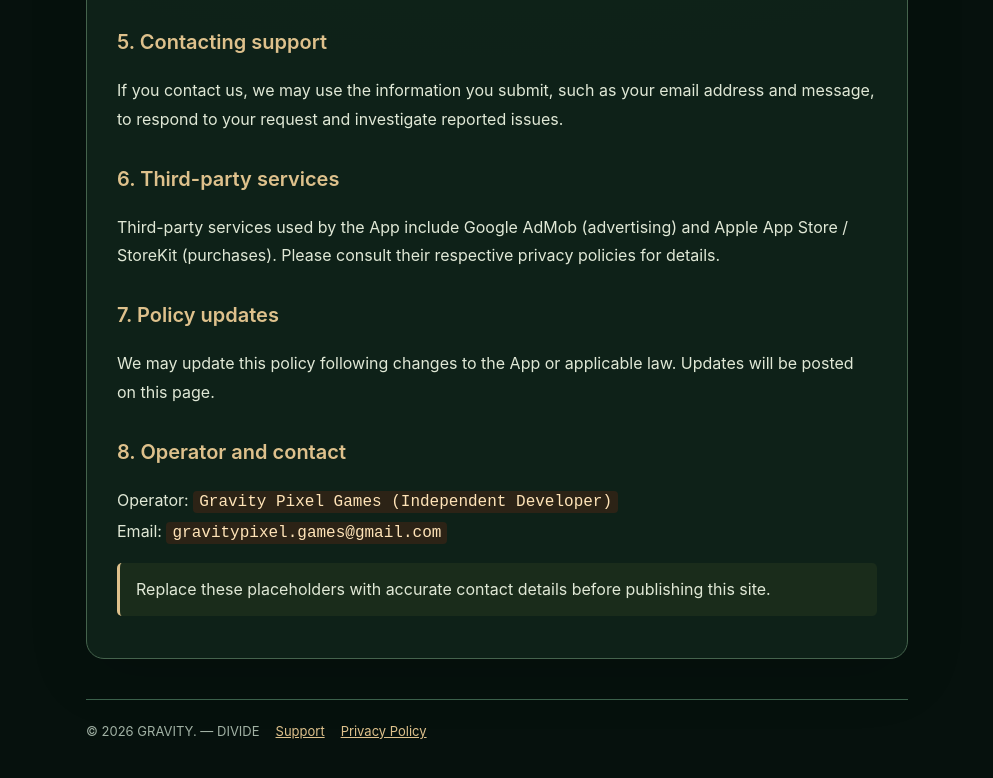
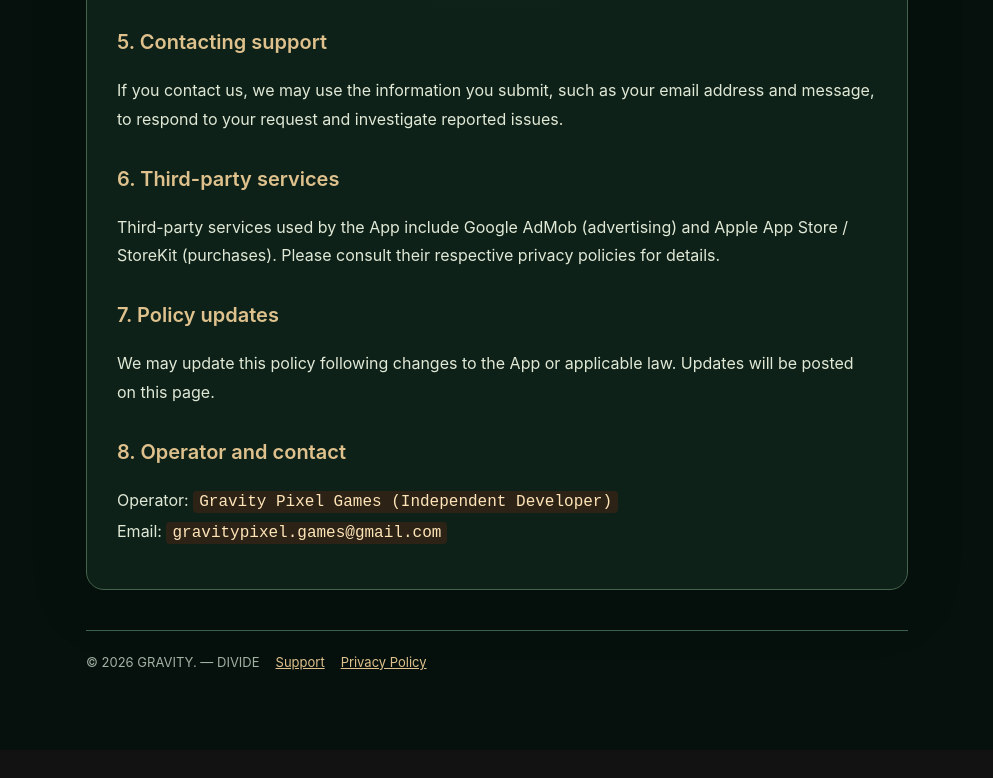
Before and after one commit to gravitypixelgames/gravity-divide, a plain HTML site: page privacy.html in a window 1280 px wide. Shown: the part 1331-2109 px from the top of the page, without its empty margins (143-1136 px from the left). After the commit the page ends 2081 px from the top, so only its background shows below. Drawn offline with Linux system fonts and the light colour scheme.

Commit message:
Update privacy.html

```diff
--- a/privacy.html
+++ b/privacy.html
@@ -6,7 +6,7 @@
 <h2>5. お問い合わせ</h2><p>お問い合わせをいただいた場合、利用者が送信した内容やメールアドレスなどを、問い合わせへの回答や不具合調査に必要な範囲で利用することがあります。</p>
 <h2>6. 第三者サービス</h2><p>本アプリが利用する第三者サービスは、Google AdMob（広告）とApple App Store／StoreKit（アプリ内課金）です。各サービスによる情報の取扱いについては、それぞれのポリシーをご確認ください。</p>
 <h2>7. 改定</h2><p>本ポリシーは、アプリの機能や法令の変更等に伴い改定する場合があります。変更内容は本ページでご案内します。</p>
-<h2>8. 運営者・連絡先</h2><p>運営者：<span class="contact-placeholder">Gravity Pixel Games（個人開発）</span><br>メール：<span class="contact-placeholder">gravitypixel.games@gmail.com</span></p><p class="note">この連絡先欄は公開前に実際の情報へ置き換えてください。</p></section><section class="content hide" data-lang="en"><h2>Privacy Policy</h2><p class="muted">Last updated: November 22, 2026</p><p>GRAVITY. — DIVIDE (the “App”) handles certain information to provide gameplay, advertisements and in-app purchases. This policy describes the relevant practices.</p>
+<h2>8. 運営者・連絡先</h2><p>運営者：<span class="contact-placeholder">Gravity Pixel Games（個人開発）</span><br>メール：<span class="contact-placeholder">gravitypixel.games@gmail.com</span></p></section><section class="content hide" data-lang="en"><h2>Privacy Policy</h2><p class="muted">Last updated: November 22, 2026</p><p>GRAVITY. — DIVIDE (the “App”) handles certain information to provide gameplay, advertisements and in-app purchases. This policy describes the relevant practices.</p>
 <h2>1. Game progress</h2><p>The App stores stage completion records, collected crystal counts, selected stages and gravity settings locally on the device. It does not use a developer-operated server to store these progress records.</p>
 <h2>2. Advertising (Google AdMob)</h2><p>The App uses Google AdMob to display interstitial advertisements. Google and advertising partners may collect and process data such as IP addresses, device identifiers, ad impressions and interactions, and diagnostic information for ad delivery, measurement and fraud prevention. The actual processing may depend on the device, region, use of the App and consent choices.</p><p>For additional information, please see <a href="https://policies.google.com/privacy" target="_blank" rel="noopener noreferrer">Google's Privacy Policy</a> and <a href="https://policies.google.com/technologies/partner-sites" target="_blank" rel="noopener noreferrer">How Google uses information from sites or apps that use its services</a>.</p>
 <h2>3. Advertising choices</h2><p>Depending on applicable law and region, the App may present consent or privacy-choice screens. Where an in-app privacy-choice control is available, you can use it to review your choices.</p><p>Purchasing “Remove Ads Forever” disables the App's interstitial advertisements.</p>
@@ -14,4 +14,4 @@
 <h2>5. Contacting support</h2><p>If you contact us, we may use the information you submit, such as your email address and message, to respond to your request and investigate reported issues.</p>
 <h2>6. Third-party services</h2><p>Third-party services used by the App include Google AdMob (advertising) and Apple App Store / StoreKit (purchases). Please consult their respective privacy policies for details.</p>
 <h2>7. Policy updates</h2><p>We may update this policy following changes to the App or applicable law. Updates will be posted on this page.</p>
-<h2>8. Operator and contact</h2><p>Operator: <span class="contact-placeholder">Gravity Pixel Games (Independent Developer)</span><br>Email: <span class="contact-placeholder">gravitypixel.games@gmail.com</span></p><p class="note">Replace these placeholders with accurate contact details before publishing this site.</p></section><footer><span>© 2026 GRAVITY. — DIVIDE</span><a href="support.html">Support</a><a href="privacy.html">Privacy Policy</a></footer></div><script src="site.js" defer></script></body></html>
+<h2>8. Operator and contact</h2><p>Operator: <span class="contact-placeholder">Gravity Pixel Games (Independent Developer)</span><br>Email: <span class="contact-placeholder">gravitypixel.games@gmail.com</span></p></section><footer><span>© 2026 GRAVITY. — DIVIDE</span><a href="support.html">Support</a><a href="privacy.html">Privacy Policy</a></footer></div><script src="site.js" defer></script></body></html>
```
